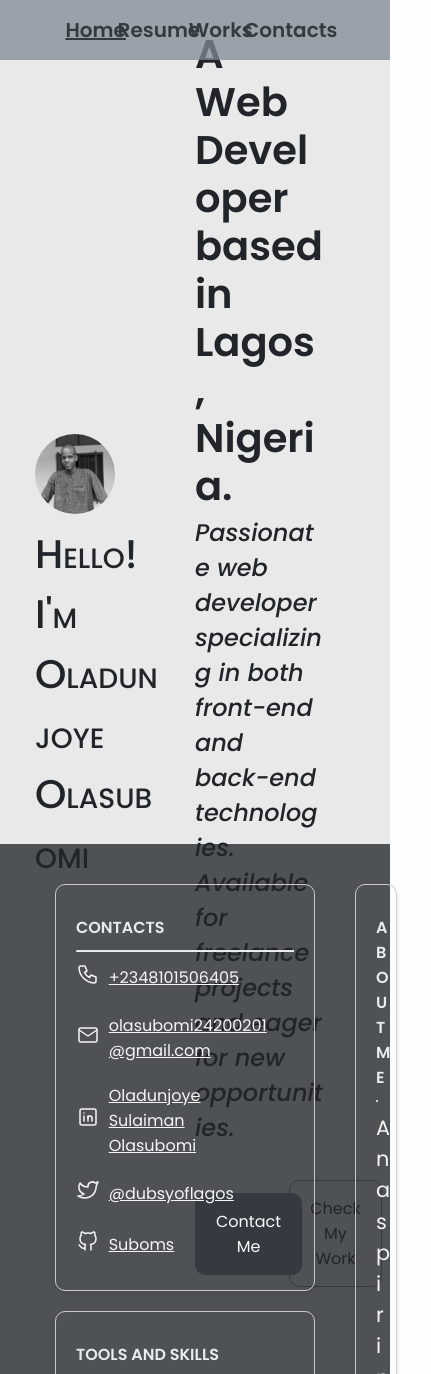
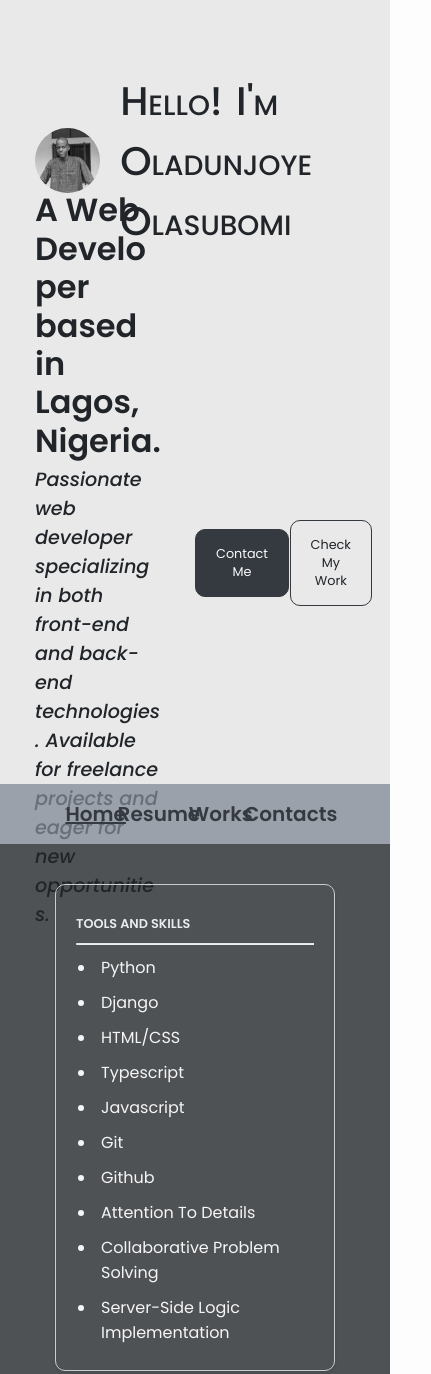
Before and after one commit to Suboms/typescript_portfolio, a website with bundled scripts: page index.html in a window 390 px wide. Shown: the top 1374 px of the page, 431 px wide, since content can reach past the window. Built offline with nearby package versions, Linux system fonts and the light colour scheme.

Commit message:
Update font import and responsive styles

```diff
--- a/assets/css/index.css
+++ b/assets/css/index.css
@@ -1,4 +1,5 @@
-@import url('https://fonts.googleapis.com/css2?family=Poppins:ital,wght@0,100;0,200;0,300;0,400;0,500;0,600;0,700;0,800;0,900;1,100;1,200;1,300;1,400;1,500;1,600;1,700;1,800;1,900&display=swap');
+@import url("https://fonts.googleapis.com/css2?family=Poppins:ital,wght@0,100;0,200;0,300;0,400;0,500;0,600;0,700;0,800;0,900;1,100;1,200;1,300;1,400;1,500;1,600;1,700;1,800;1,900&display=swap");
+
 * {
   margin: 0;
   padding: 0;
@@ -481,7 +482,7 @@ hr {
   transition: all 0.3s ease;
   margin-left: 10px;
 }
-.contact-details{
+.contact-details {
   padding: 20px 67.5px 20px 30px;
   display: flex;
   flex-flow: column nowrap;
@@ -505,7 +506,7 @@ hr {
   display: flex;
   flex-direction: column;
 }
-.input-container{
+.input-container {
   display: flex;
   flex-direction: column;
   padding: 10px 0;
@@ -524,7 +525,7 @@ hr {
   line-height: 1.5;
   resize: none;
 }
-.form-control.select-option{
+.form-control.select-option {
   color: #4f5255ad;
 }
 textarea.form-control {
@@ -536,49 +537,50 @@ textarea.form-control {
   font-weight: 500;
   color: #212529;
 }
-.label{
+.label {
   padding: 5px 0;
 }
-#submitBtn{
+#submitBtn {
   background-color: #000;
   color: #fff;
-
 }
-.invite-header{
+.invite-header {
   padding: 30px;
 }
-.contact-links{
+.contact-links {
   padding: 30px;
 }
-.email-link, .social-links-container{
+.email-link,
+.social-links-container {
   padding: 20px 0;
 }
-.socials-header, .email-header{
+.socials-header,
+.email-header {
   margin: 15px 0;
   font-size: 2rem;
   font-weight: 700;
 }
-.social-links{
+.social-links {
   padding: 10px 0;
 }
-.social-links a{
+.social-links a {
   color: #212529;
   text-decoration-color: rgba(169, 169, 169, 0.726);
   font-size: 1rem;
   font-weight: 500;
 }
-.email-link a{
+.email-link a {
   color: #212529;
   text-decoration: none;
   font-size: 1.1rem;
   font-weight: 500;
 }
-.invite{
+.invite {
   font-size: 4rem;
   font-weight: 700;
   margin: 15px 0;
 }
-.invite-text{
+.invite-text {
   font-size: 20px;
   font-weight: 400;
   padding-right: 200px;
@@ -587,8 +589,79 @@ textarea.form-control {
   text-decoration: underline !important;
 }
 
-/* @media screen and (max-width:800px){
-  .hero{
+@media screen and (max-width: 800px) {
+  .navbar {
+    bottom: 0;
+  }
+  .hero {
     flex-direction: column;
   }
-} */
+  .introduction {
+    flex-flow: row nowrap;
+    align-items: center;
+    width: 100%;
+    max-height: 35%;
+  }
+  .hero-image {
+    width: 30%;
+    padding-right: 10px;
+  }
+  .intro-text {
+    width: 100%;
+    padding-left: 10px;
+  }
+  .contact-wrapper {
+    width: 100%;
+    display: grid;
+    grid-template-columns: minmax(1px, 50%) 1fr;
+    align-items: center;
+  }
+  .text-header {
+    font-size: 2rem;
+  }
+  .text-para {
+    font-size: 1.2rem;
+  }
+  .contact-me,
+  .check-work-button {
+    font-size: 0.8rem;
+  }
+  .contact {
+    display: none;
+  }
+  .contact-header,
+  .tools-header,
+  .education-header,
+  .about-me-header,
+  .work-experience-header {
+    font-size: 0.8rem;
+  }
+  .tools-list li, .about-text {
+    font-size: 1rem;
+  }
+  .school-name, .course, .qualification-level, .year-awarded, .job-title {
+    font-size: 0.9rem;
+  }
+  .course{
+    display: block;
+  }
+  .company-name, .job-title, .job-duration {
+    font-size: 1rem;
+  }
+  .job-list li {
+    font-size: 1rem;
+  }
+  .main {
+    display: flex;
+    flex-direction: column;
+  }
+  .cta-header{
+    font-size: 1.3rem;
+  }
+  .work-title{
+    font-size: 1rem;
+  }
+  .work-description{
+    font-size: 0.9rem;
+  }
+}
--- a/src/index.ts
+++ b/src/index.ts
@@ -65,11 +65,13 @@ async function buttonClick() {
   });
 }
 
-if (workList.childElementCount > 3) {
-  expandBtn.style.display = "inline-block";
-} else {
-  expandBtn.style.display = "none";
-}
+const toggleExpandBtn = () => {
+  if (workList.childElementCount > 3) {
+    expandBtn.style.display = "block";
+  } else {
+    expandBtn.style.display = "none";
+  }
+};
 let expanded = false;
 expandBtn.addEventListener("click", () => {
   const listItems = workList.querySelectorAll(
@@ -93,9 +95,9 @@ expandBtn.addEventListener("click", () => {
 selectOption.forEach((element: HTMLSelectElement) => {
   element.addEventListener("change", () => {
     if (element.selectedIndex !== 0) {
-      element.style.color = "#212529"
+      element.style.color = "#212529";
     } else {
-      element.style.color = "#4f5255ad"
+      element.style.color = "#4f5255ad";
     }
   });
 });
@@ -107,5 +109,6 @@ document.addEventListener("DOMContentLoaded", () => {
   buttonClick();
   typeWriterName();
   addWorkToList();
+  toggleExpandBtn();
   scrollSpy(250, tabcontents);
 });
```
Also changed, not shown: build/index.js.
